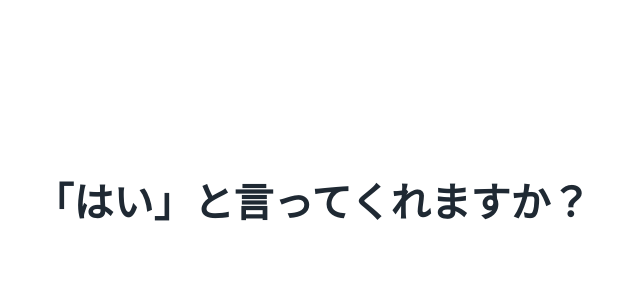
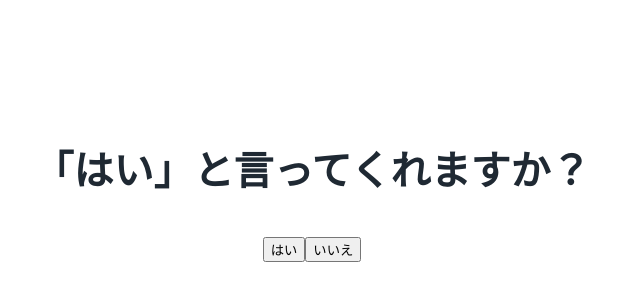
Before and after one commit to yama-shu/please-say-yes, a React (Vite) app: page / in a window 1280 px wide. Shown: the part 136-436 px from the top of the page, without its empty margins (328-968 px from the left). Built offline with nearby package versions, Linux system fonts and the light colour scheme.

Commit message:
feat: 「はい」「いいえ」ボタンを配置 (#15)
YesNoButtons コンポーネントを追加し、質問テキストの下に配置。
onYes / onNo を props で受ける形にし、押下時の中身は
後続 Issue（回数カウント #16、完了遷移 #19）で差し込む。

```diff
--- a/src/App.tsx
+++ b/src/App.tsx
@@ -1,11 +1,17 @@
 import './App.css'
 import { QuestionText } from './components/QuestionText'
+import { YesNoButtons } from './components/YesNoButtons'
 import { questionText } from './lib/config'
 
 function App() {
+  // 押下時の中身は後続で実装する（回数カウント: #16、完了画面への遷移: #19）
+  const handleYes = () => {}
+  const handleNo = () => {}
+
   return (
     <main className="app">
       <QuestionText text={questionText} />
+      <YesNoButtons onYes={handleYes} onNo={handleNo} />
     </main>
   )
 }
--- /dev/null
+++ b/src/components/YesNoButtons.tsx
@@ -0,0 +1,17 @@
+type YesNoButtonsProps = {
+  onYes: () => void
+  onNo: () => void
+}
+
+export function YesNoButtons({ onYes, onNo }: YesNoButtonsProps) {
+  return (
+    <div className="answers">
+      <button type="button" className="answer-button yes" onClick={onYes}>
+        はい
+      </button>
+      <button type="button" className="answer-button no" onClick={onNo}>
+        いいえ
+      </button>
+    </div>
+  )
+}
```
